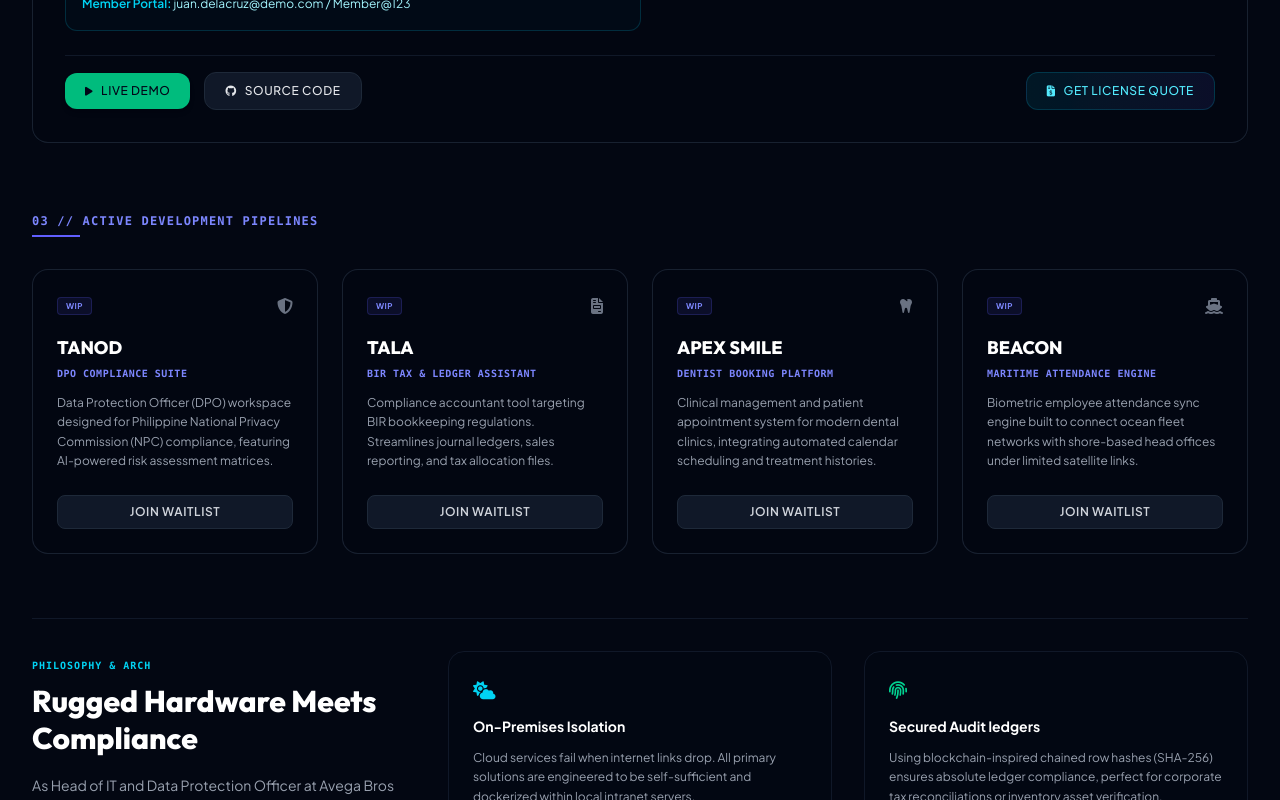
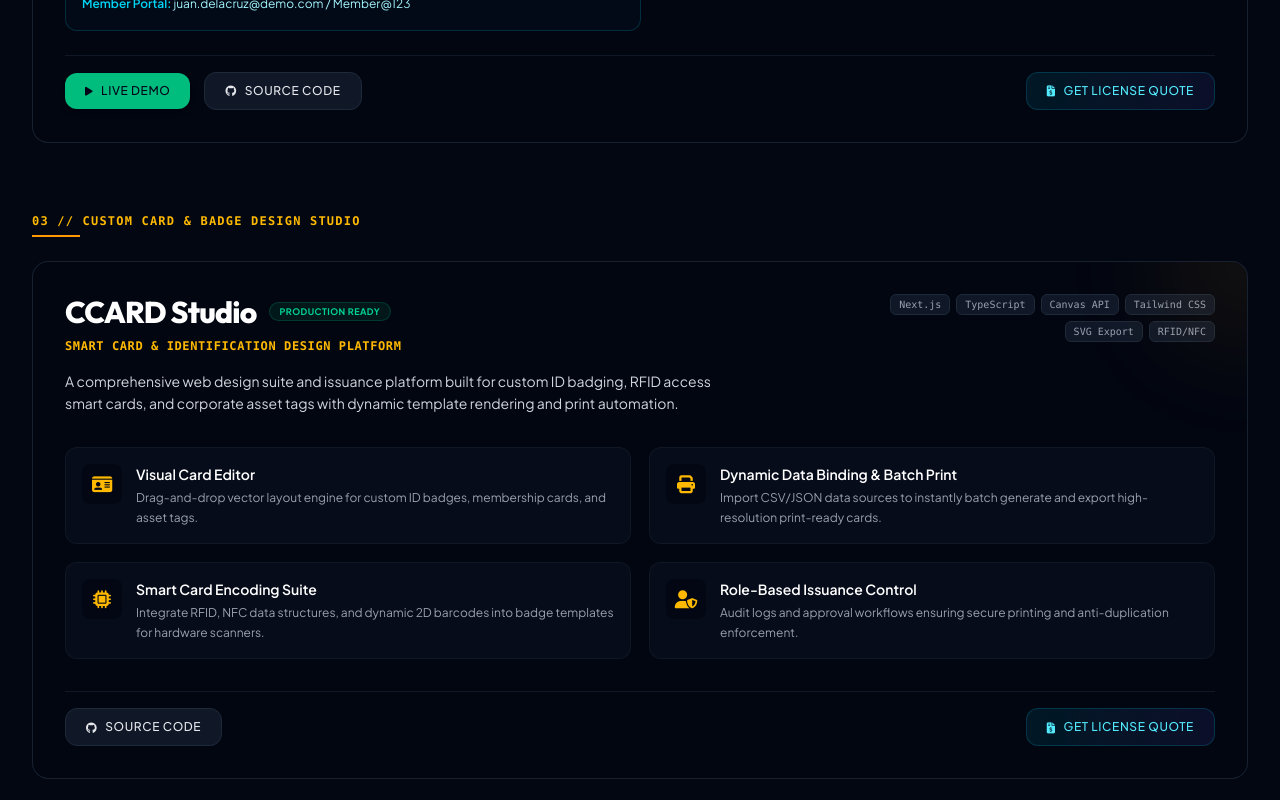
Before and after one commit to tildemark/solutions, a Next.js app: page / in a window 1280 px wide. Shown: the part 2000-2800 px from the top of the page. Built offline with nearby package versions, Linux system fonts and the light colour scheme.

Commit message:
feat: add CCARD Studio software release and amber theme accent

```diff
--- a/app/page.tsx
+++ b/app/page.tsx
@@ -161,10 +161,50 @@ export default function Home() {
           />
         </div>
 
+        {/* CCARD Studio Section */}
+        <div>
+          <div className="mb-6">
+            <span className="text-xs font-bold text-amber-400 uppercase tracking-widest font-mono">03 // Custom Card & Badge Design Studio</span>
+            <div className="h-0.5 w-12 bg-amber-500 mt-1"></div>
+          </div>
+          <ProductCard
+            title="CCARD Studio"
+            subtitle="Smart Card & Identification Design Platform"
+            description="A comprehensive web design suite and issuance platform built for custom ID badging, RFID access smart cards, and corporate asset tags with dynamic template rendering and print automation."
+            tags={["Next.js", "TypeScript", "Canvas API", "Tailwind CSS", "SVG Export", "RFID/NFC"]}
+            features={[
+              {
+                title: "Visual Card Editor",
+                desc: "Drag-and-drop vector layout engine for custom ID badges, membership cards, and asset tags.",
+                icon: "fas fa-id-card",
+              },
+              {
+                title: "Dynamic Data Binding & Batch Print",
+                desc: "Import CSV/JSON data sources to instantly batch generate and export high-resolution print-ready cards.",
+                icon: "fas fa-print",
+              },
+              {
+                title: "Smart Card Encoding Suite",
+                desc: "Integrate RFID, NFC data structures, and dynamic 2D barcodes into badge templates for hardware scanners.",
+                icon: "fas fa-microchip",
+              },
+              {
+                title: "Role-Based Issuance Control",
+                desc: "Audit logs and approval workflows ensuring secure printing and anti-duplication enforcement.",
+                icon: "fas fa-user-shield",
+              },
+            ]}
+            status="released"
+            githubUrl="https://github.com/tildemark/ccard-studio"
+            accentColor="amber"
+            onInquiry={openInquiry}
+          />
+        </div>
+
         {/* Coming Soon Pipelines */}
         <div>
           <div className="mb-8">
-            <span className="text-xs font-bold text-indigo-400 uppercase tracking-widest font-mono">03 // Active Development Pipelines</span>
+            <span className="text-xs font-bold text-indigo-400 uppercase tracking-widest font-mono">04 // Active Development Pipelines</span>
             <div className="h-0.5 w-12 bg-indigo-500 mt-1"></div>
           </div>
 
--- a/components/ProductCard.tsx
+++ b/components/ProductCard.tsx
@@ -18,7 +18,7 @@ interface ProductCardProps {
   demoUrl?: string;
   githubUrl?: string;
   downloadUrl?: string;
-  accentColor: "cyan" | "emerald" | "indigo";
+  accentColor: "cyan" | "emerald" | "indigo" | "amber";
   onInquiry: (productName: string) => void;
   credentials?: {
     admin?: string;
@@ -63,6 +63,13 @@ export default function ProductCard({
       accent: "text-indigo-400",
       btn: "bg-indigo-500 hover:bg-indigo-400 text-white",
     },
+    amber: {
+      border: "hover:border-amber-500/40",
+      glow: "glow-hover-amber",
+      badge: "bg-amber-500/10 text-amber-300 border-amber-500/20",
+      accent: "text-amber-400",
+      btn: "bg-amber-500 hover:bg-amber-400 text-slate-950",
+    },
   };
 
   const currentStyles = colorMap[accentColor] || colorMap.cyan;
@@ -70,7 +77,7 @@ export default function ProductCard({
   return (
     <div className={`group relative overflow-hidden rounded-2xl border border-gray-800/80 bg-gray-950/45 p-6 sm:p-8 transition-all duration-300 backdrop-blur-sm ${currentStyles.border} ${currentStyles.glow}`}>
       {/* Glow Effect */}
-      <div className={`absolute -right-20 -top-20 h-40 w-40 rounded-full blur-3xl opacity-10 transition-opacity group-hover:opacity-20 pointer-events-none`} style={{ backgroundColor: accentColor === "cyan" ? "#06b6d4" : accentColor === "emerald" ? "#10b981" : "#6366f1" }} />
+      <div className={`absolute -right-20 -top-20 h-40 w-40 rounded-full blur-3xl opacity-10 transition-opacity group-hover:opacity-20 pointer-events-none`} style={{ backgroundColor: accentColor === "cyan" ? "#06b6d4" : accentColor === "emerald" ? "#10b981" : accentColor === "amber" ? "#f59e0b" : "#6366f1" }} />
 
       <div className="flex flex-col lg:flex-row lg:items-start justify-between gap-6 mb-6">
         <div>
```
Also changed, not shown: 1 other file (tests, documents, lock files or other folders).
